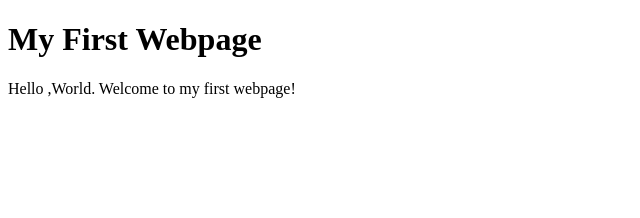
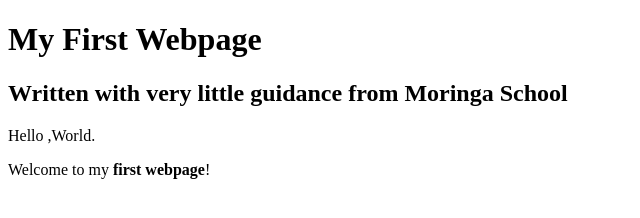
Before and after one commit to CareyFrancis/first-webpage, a plain HTML site: page my-first-webpage.html in a window 1280 px wide. Shown: the whole page, without its empty margins (0-640 px from the left). Drawn offline with Linux system fonts and the light colour scheme.

Commit message:
adds block elements

```diff
--- a/my-first-webpage.html
+++ b/my-first-webpage.html
@@ -5,7 +5,8 @@
 </head>
 <body>
   <h1>My First Webpage</h1>
-    Hello ,World.
-    Welcome to my first webpage!
+  <h2>Written with very little guidance from Moringa School</h2>
+  <p>Hello ,World.</p>
+  <p>Welcome to my<strong> first webpage</strong>!</p>
 </body>
 </html>
```
